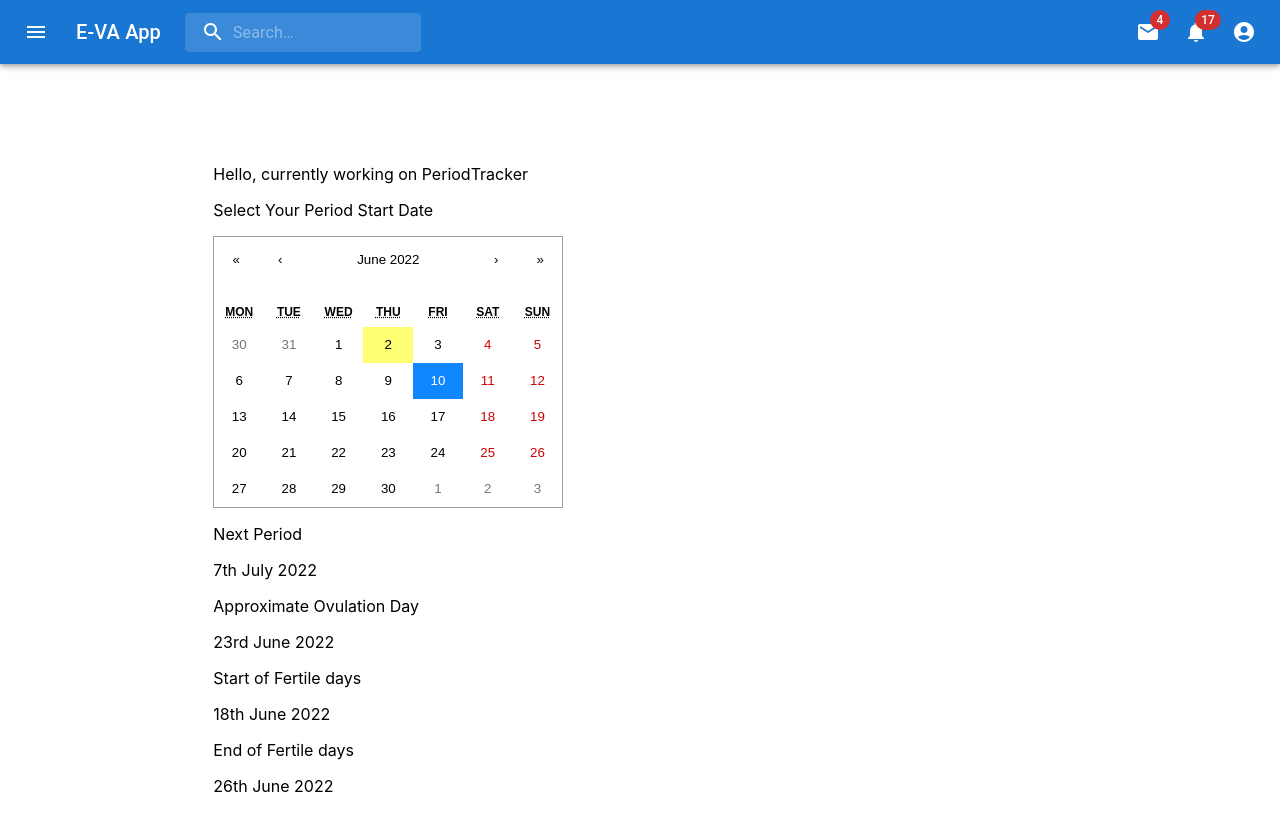
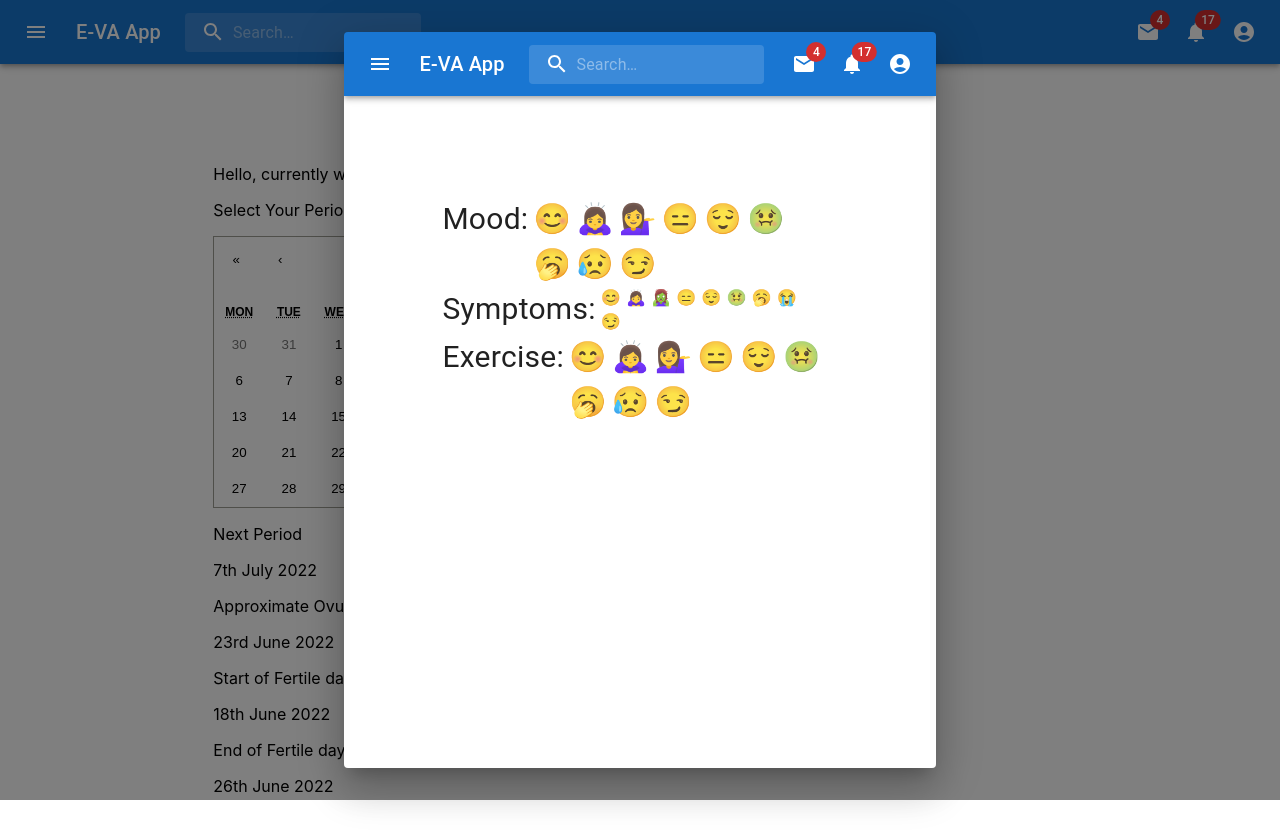
Before and after one commit to TechLabs-Berlin/st22-e-va, a React (Create React App) app in the folder EvaApp/: page /periodtracker in a window 1280 px wide. Both pictures are taken after a click on the button "10". Shown: the top 840 px of the page. Built offline with nearby package versions, Linux system fonts and the light colour scheme.

Commit message:
Modified calendar & put a pop-up box for for symptoms

```diff
--- a/EvaApp/src/Component/Calendar.js
+++ b/EvaApp/src/Component/Calendar.js
@@ -1,17 +1,34 @@
+import { Dialog, Typography, Paper } from "@mui/material";
 import React, { useState } from "react";
 import Calendar from "react-calendar";
 import "react-calendar/dist/Calendar.css";
 import Moment from "react-moment";
+import SymptomTracker from "../Pages/SymptomTracker";
 
 function App() {
   const [selectedDate, setSelectedDate] = useState(new Date());
   const [cycle, setCycle] = useState(28);
+  const [openSymptomTracker, setOpenSymptomTracker] = useState(false);
 
   console.log(cycle);
   const cycleLength = parseInt(cycle);
 
+  const handleSymptomTrackerOpen = () => {
+    setOpenSymptomTracker(!openSymptomTracker);
+  };
+  const handleCalendarDaySelection = (value) => {
+    console.log(value);
+    handleSymptomTrackerOpen();
+    setSelectedDate(value);
+  };
+
   return (
     <>
+      <Dialog onClose={handleSymptomTrackerOpen} open={openSymptomTracker}>
+        <Paper>
+          <SymptomTracker />
+        </Paper>
+      </Dialog>
       <div className="text-center">
         <nav className="navbar navbar-light bg-light">
           <div className="container-fluid text-center"></div>
@@ -21,7 +38,7 @@ function App() {
       <p className="text-center">Select Your Period Start Date</p>
       <div className="d-flex justify-content-center ">
         <Calendar
-          onChange={setSelectedDate}
+          onChange={handleCalendarDaySelection}
           value={selectedDate}
           className="calendar mt-0"
         />
```
